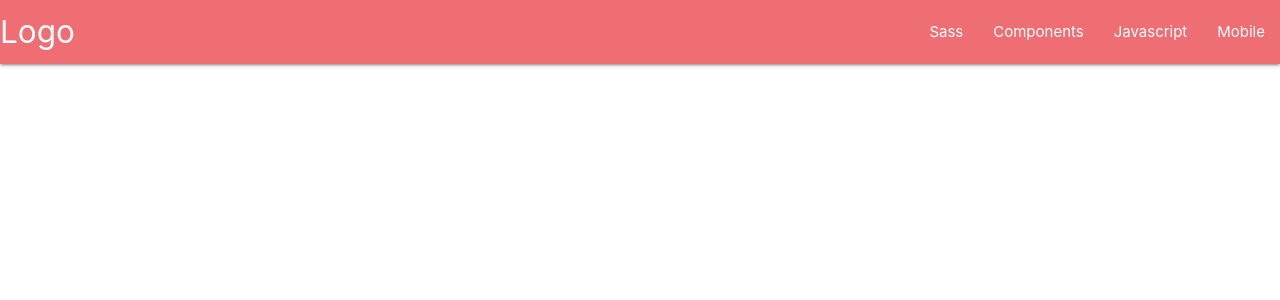
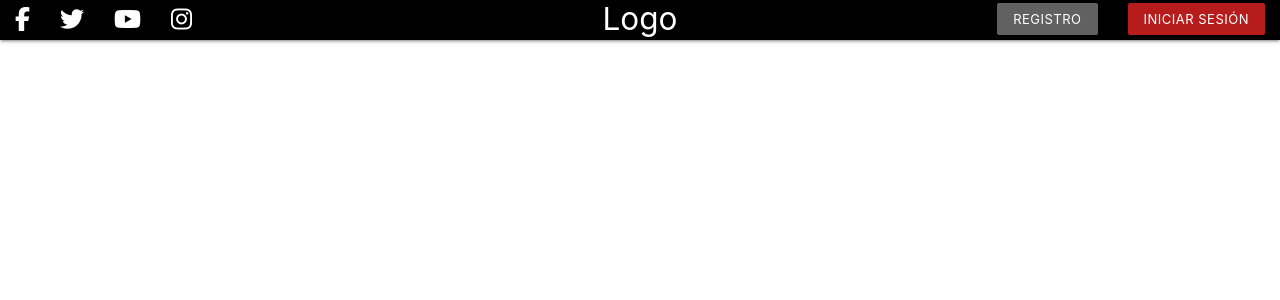
Before and after one commit to jaramillo-carlos/ngCinemax, an Angular app: page / in a window 1280 px wide. Shown: the top 300 px of the page. Built offline with nearby package versions, Linux system fonts and the light colour scheme.

Commit message:
complete layout social navbar

```diff
--- a/src/app/landing-page/navbar-social/navbar-social.component.css
+++ b/src/app/landing-page/navbar-social/navbar-social.component.css
@@ -0,0 +1,5 @@
+.social,
+.social i {
+    height: 40px;
+    line-height: 37px;
+}
--- a/src/app/landing-page/navbar-social/navbar-social.component.html
+++ b/src/app/landing-page/navbar-social/navbar-social.component.html
@@ -1,13 +1,17 @@
 <div class="navbar-fixed">
-    <nav>
+    <nav class="black social">
         <div class="nav-wrapper">
-            <a href="#!" class="brand-logo">Logo</a>
+            <a href="#!" class="brand-logo center">Logo</a>
             <a href="#" data-target="mobile-demo" class="sidenav-trigger"><i class="material-icons">menu</i></a>
+            <ul class="left hide-on-med-and-down">
+                <li><a href="sass.html"><i class="fab fa-facebook-f"></i></a></li>
+                <li><a href="sass.html"><i class="fab fa-twitter"></i></a></li>
+                <li><a href="sass.html"><i class="fab fa-youtube"></i></a></li>
+                <li><a href="sass.html"><i class="fab fa-instagram"></i></a></li>
+            </ul>
             <ul class="right hide-on-med-and-down">
-            <li><a href="sass.html">Sass</a></li>
-            <li><a href="badges.html">Components</a></li>
-            <li><a href="collapsible.html">Javascript</a></li>
-            <li><a href="mobile.html">Mobile</a></li>
+                <li><a href="sass.html" class="waves-effect waves-light btn-small grey darken-2">Registro</a></li>
+                <li><a href="sass.html" class="waves-effect waves-light btn-small red darken-4">Iniciar Sesión</a></li>
             </ul>
         </div>
     </nav>
```
